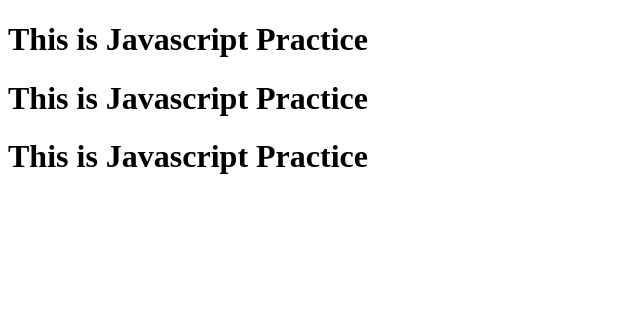
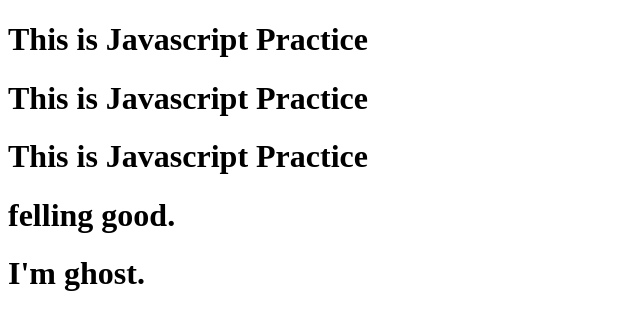
Before and after one commit to Rony-Hasan/Javascript-practice, a plain HTML site: page class 01/index.html in a window 1280 px wide. Shown: the whole page, without its empty margins (0-640 px from the left). Drawn offline with Linux system fonts and the light colour scheme.

Commit message:
ghost add

```diff
--- a/class 01/index.html
+++ b/class 01/index.html
@@ -9,6 +9,8 @@
 	<h1>This is Javascript Practice</h1>
 	<h1>This is Javascript Practice</h1>
 	<h1>This is Javascript Practice</h1>
+	<h1>felling good.</h1>
+	<h1>I'm ghost.</h1>
 <script src="js/script2.js"></script>
 </body>
 
```
